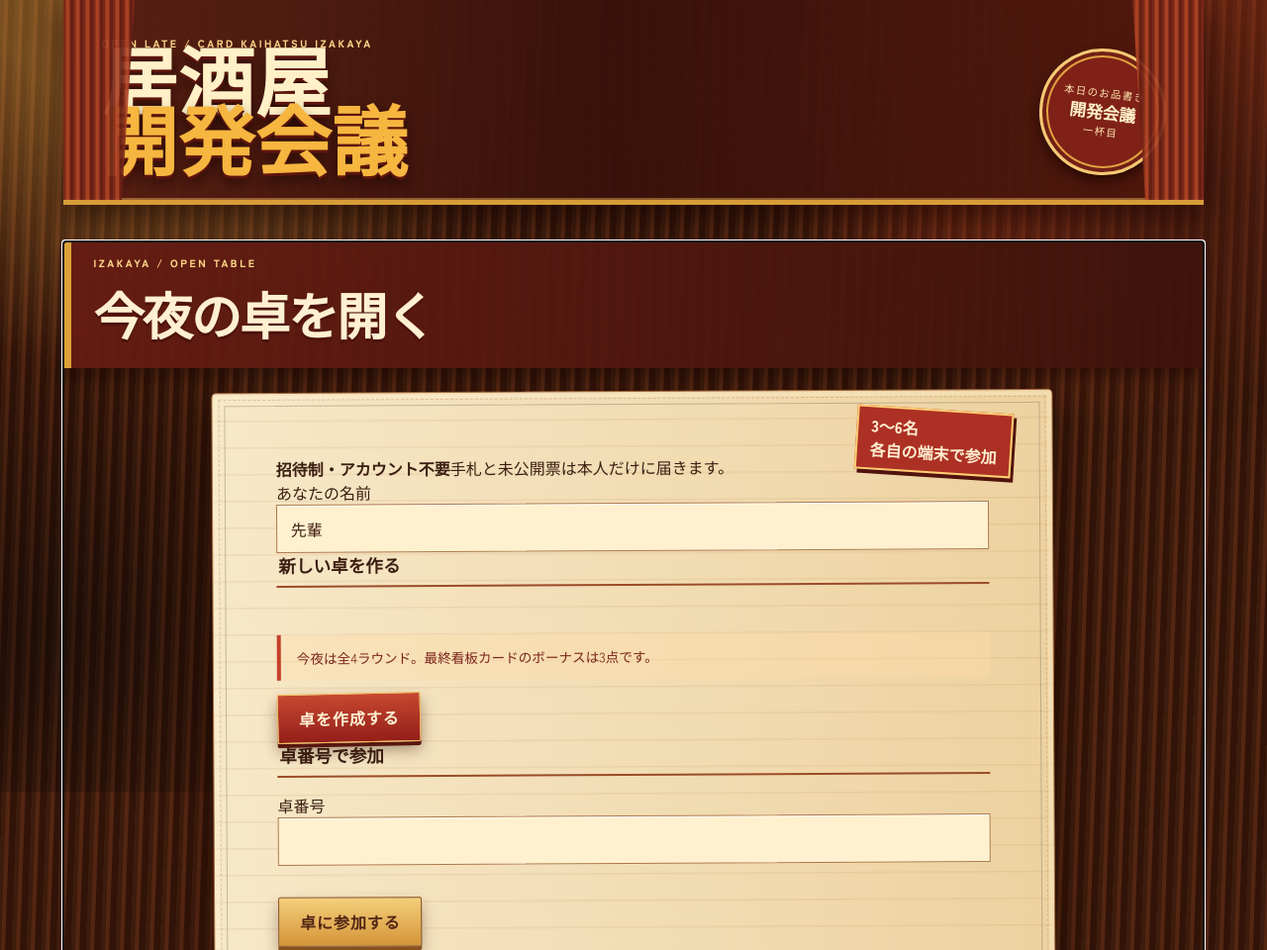
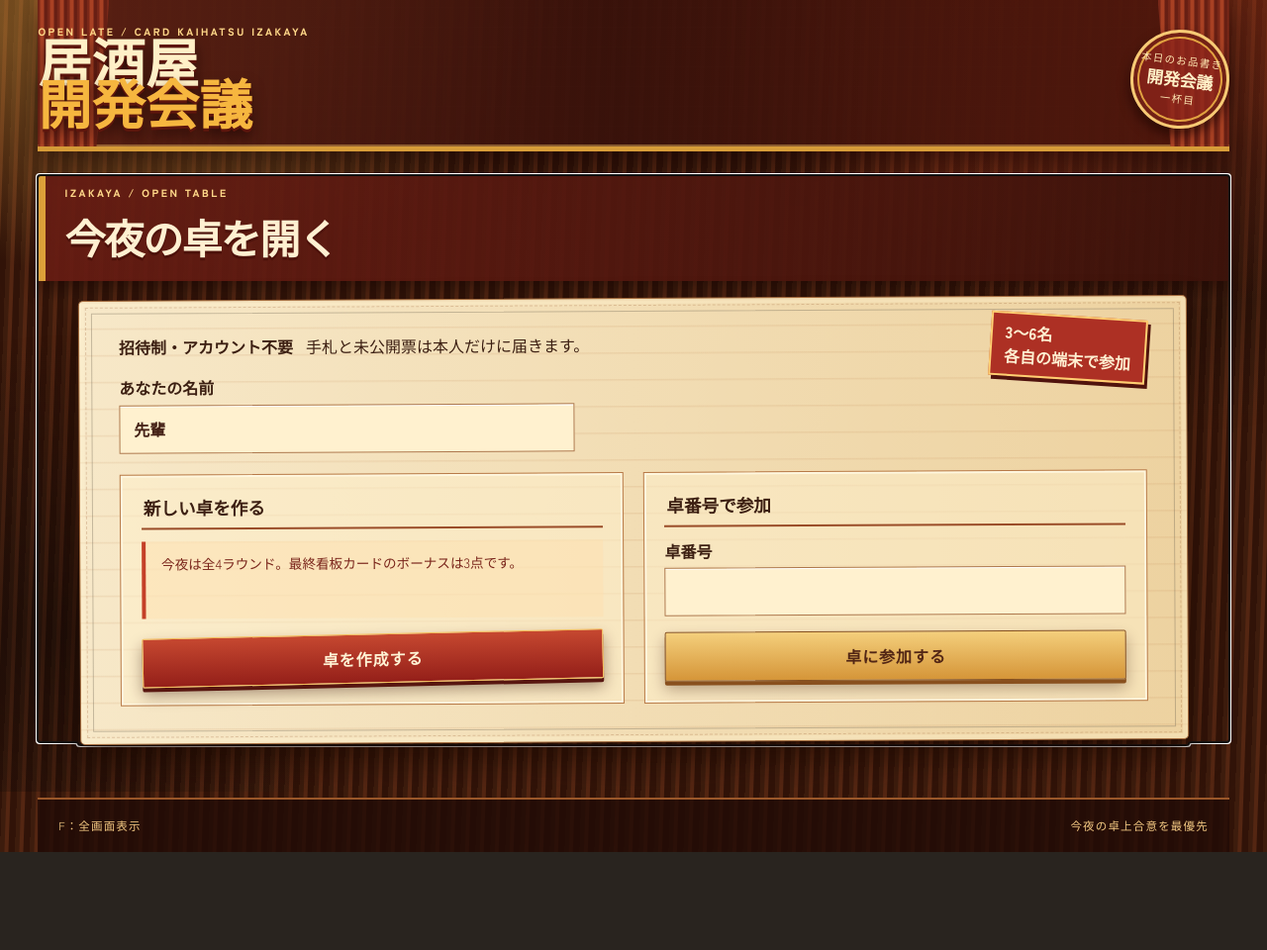
Before and after one commit to tmamehogetau/ICD, a website with bundled scripts: page index.html in a window 1280 px wide. Shown: the top 960 px of the page at 99% size. After the commit the page ends 861 px from the top, so only its background shows below. Built offline with nearby package versions, Linux system fonts and the light colour scheme; a web font is replaced by a local one.

Commit message:
Optimize layout for desktop screens

```diff
--- a/src/ui.js
+++ b/src/ui.js
@@ -47,7 +47,7 @@ function waiting(title, detail) {
 }
 function setup() {
   if (location.hash) history.replaceState(null, "", location.pathname);
-  root.innerHTML = `${header("今夜の卓を開く", "IZAKAYA / OPEN TABLE")}<section class="setup-sheet paper"><div class="red-note">3〜6名<br>各自の端末で参加</div><div class="online-intro"><b>招待制・アカウント不要</b><span>手札と未公開票は本人だけに届きます。</span></div><label class="wide">あなたの名前<input id="player-name" maxlength="16" value="先輩" required></label><form id="create-form"><fieldset><legend>新しい卓を作る</legend></fieldset><p class="agreement">今夜は全4ラウンド。最終看板カードのボーナスは3点です。</p><button class="primary stamp-button">卓を作成する</button></form><form id="join-form" class="join-form"><fieldset><legend>卓番号で参加</legend><label>卓番号<input name="code" maxlength="7" required></label></fieldset><button class="secondary">卓に参加する</button></form></section>`;
+  root.innerHTML = `${header("今夜の卓を開く", "IZAKAYA / OPEN TABLE")}<section class="setup-sheet paper"><div class="red-note">3〜6名<br>各自の端末で参加</div><div class="online-intro"><b>招待制・アカウント不要</b><span>手札と未公開票は本人だけに届きます。</span></div><label class="wide player-name-field">あなたの名前<input id="player-name" maxlength="16" value="先輩" required></label><div class="table-entry"><form id="create-form"><fieldset><legend>新しい卓を作る</legend><p class="agreement">今夜は全4ラウンド。最終看板カードのボーナスは3点です。</p><button class="primary stamp-button">卓を作成する</button></fieldset></form><form id="join-form" class="join-form"><fieldset><legend>卓番号で参加</legend><label>卓番号<input name="code" maxlength="7" required></label><button class="secondary">卓に参加する</button></fieldset></form></div></section>`;
 }
 function lobby() {
   root.innerHTML = `${header("飲み仲間を待っています", "IZAKAYA / TABLE WAITING")}<section class="setup-sheet paper"><div class="red-note angled">卓番号<br>${esc(meeting.roomCode)}</div><h3>卓番号を共有</h3><div class="invite-row"><code>${esc(meeting.roomCode)}</code><button class="secondary" data-action="copy">卓番号をコピー</button></div><p class="agreement">参加者はトップ画面の「卓に参加する」から、この卓番号を入力してください。</p><div class="rule-summary"><span>飲み仲間 ${meeting.players.length} / 6名</span><span>乾杯は3名から</span><span>幹事：${esc(meeting.players.find(player => player.id === meeting.hostId)?.name || "")}</span></div><section class="scoreboard paper"><h3>今夜の飲み仲間</h3>${meeting.players.map((item, index) => `<div><span>${String(index + 1).padStart(2, "0")}</span><b>${esc(item.name)}</b><strong>${item.id === meeting.hostId ? "幹事" : "参加済み"}</strong></div>`).join("")}</section>${host() ? `<button class="primary stamp-button" data-action="start" ${meeting.players.length < 3 ? "disabled" : ""}>乾杯して始める</button>` : '<p class="agreement">幹事が乾杯して始めるのを待っています。</p>'}</section>`;
--- a/styles.css
+++ b/styles.css
@@ -1106,3 +1106,36 @@ input, textarea, select { color:#442116; background:#fff1cf; border:1px solid #a
   text-shadow:0 1px 0 #164226;
 }
 .submission-feedback{margin:0;color:#7f1d1d;font-size:.78rem;font-weight:800;letter-spacing:.06em}.stamp-button.submitting{transform:rotate(-1deg) scale(.98);box-shadow:0 0 0 3px #d98a40,0 0 18px #e8bd6c}
+
+/* PC横長画面：卓の入口と各フェーズを、横の余白まで使って見渡せる構成にする */
+@media (min-width: 961px) {
+  body { padding:0 clamp(1.5rem,3vw,4.5rem); }
+  .masthead { max-width:1480px; padding:1.65rem 0 1.15rem; }
+  .masthead > * { position:relative; z-index:1; }
+  .masthead::before, .masthead::after { z-index:0; }
+  .masthead h1 { font-size:clamp(2.9rem,4.2vw,4.8rem); }
+  .meeting-badge { width:100px; }
+  main { max-width:1480px; min-height:0; margin:1.45rem auto 3.5rem; }
+  .section-head { margin-bottom:1.1rem; padding:.8rem 1.2rem .9rem; }
+  .section-head h2 { font-size:clamp(2rem,3.2vw,3.1rem); }
+
+  .setup-sheet { max-width:1120px; padding:2.1rem 2.5rem 2.35rem; }
+  .setup-sheet .online-intro { display:flex; align-items:baseline; gap:.8rem; margin:0 12rem 1.1rem 0; }
+  .player-name-field { display:block; max-width:460px; margin:0 0 1.35rem; font-weight:800; }
+  .player-name-field input { margin-top:.35rem; }
+  .table-entry { display:grid; grid-template-columns:minmax(0,1fr) minmax(0,1fr); gap:1.2rem; align-items:stretch; }
+  .table-entry form { margin:0; padding:1.2rem 1.3rem 1.3rem; border:1px solid #b87a48; background:#fff1cd80; box-shadow:inset 0 0 0 2px #fff7df; }
+  .table-entry fieldset { display:flex; flex-direction:column; height:100%; margin:0; }
+  .table-entry legend { margin-bottom:.75rem; }
+  .table-entry .agreement { flex:1; min-height:4.1rem; margin:0 0 1rem; }
+  .table-entry label { display:block; margin-bottom:1rem; font-weight:800; }
+  .table-entry label input { margin-top:.35rem; }
+  .table-entry button { width:100%; margin-top:auto; }
+
+  .two-column { grid-template-columns:minmax(390px,.85fr) minmax(480px,1.15fr); gap:clamp(2rem,4vw,4.5rem); }
+  .two-column .base-card { max-width:520px; margin-inline:auto; }
+  .design-grid { grid-template-columns:repeat(auto-fit,minmax(320px,1fr)); gap:1.75rem; }
+  .editor-board { grid-template-columns:minmax(600px,1.15fr) minmax(420px,.85fr); gap:2rem; }
+  .block-editor .hand-grid { grid-template-columns:repeat(3,minmax(0,1fr)); gap:1.15rem; }
+  .evaluation-workspace { grid-template-columns:minmax(0,1fr) 25rem; gap:1.75rem; }
+}
```
Also changed, not shown: progress.md (+7 -0 lines).
